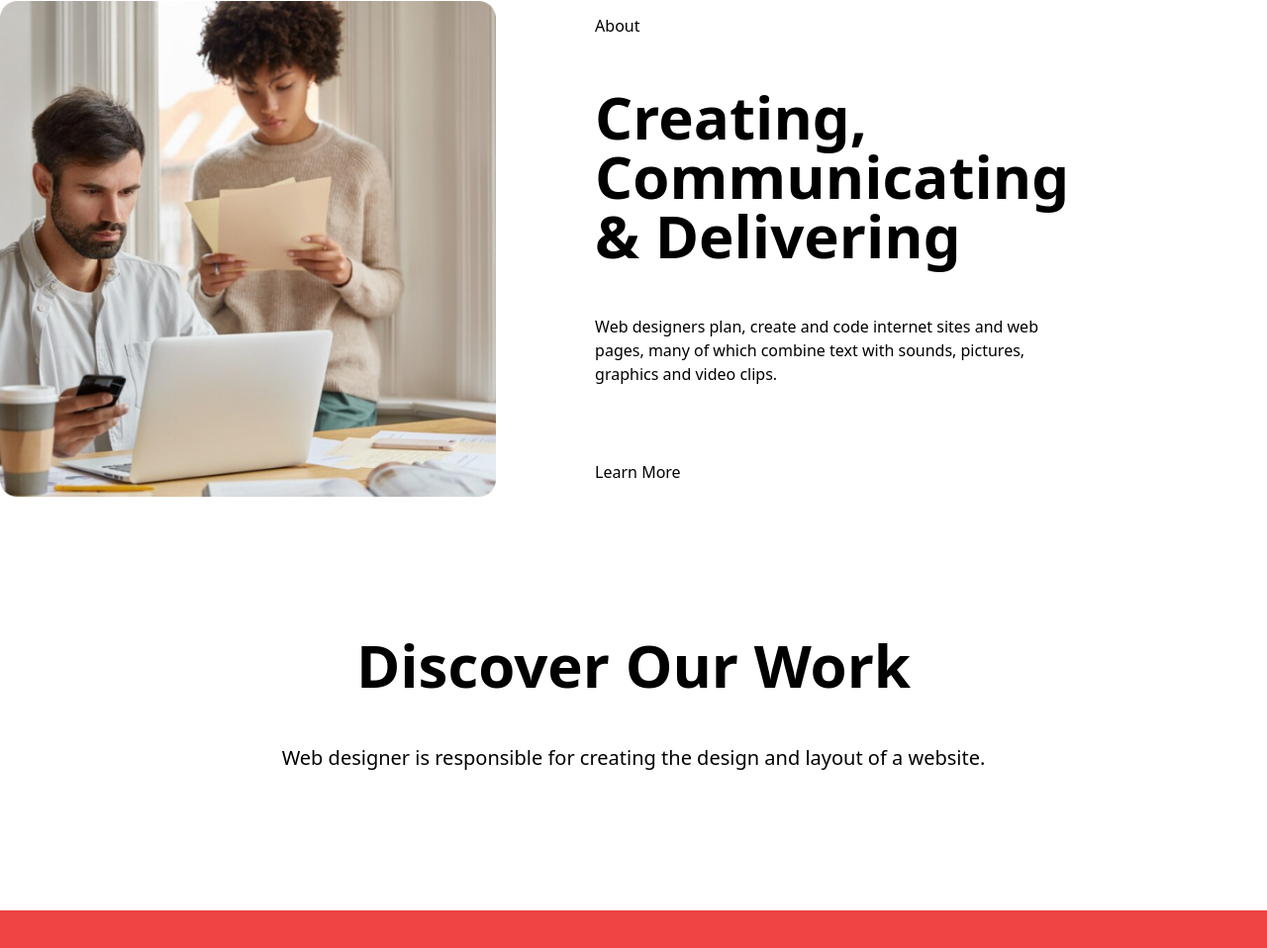
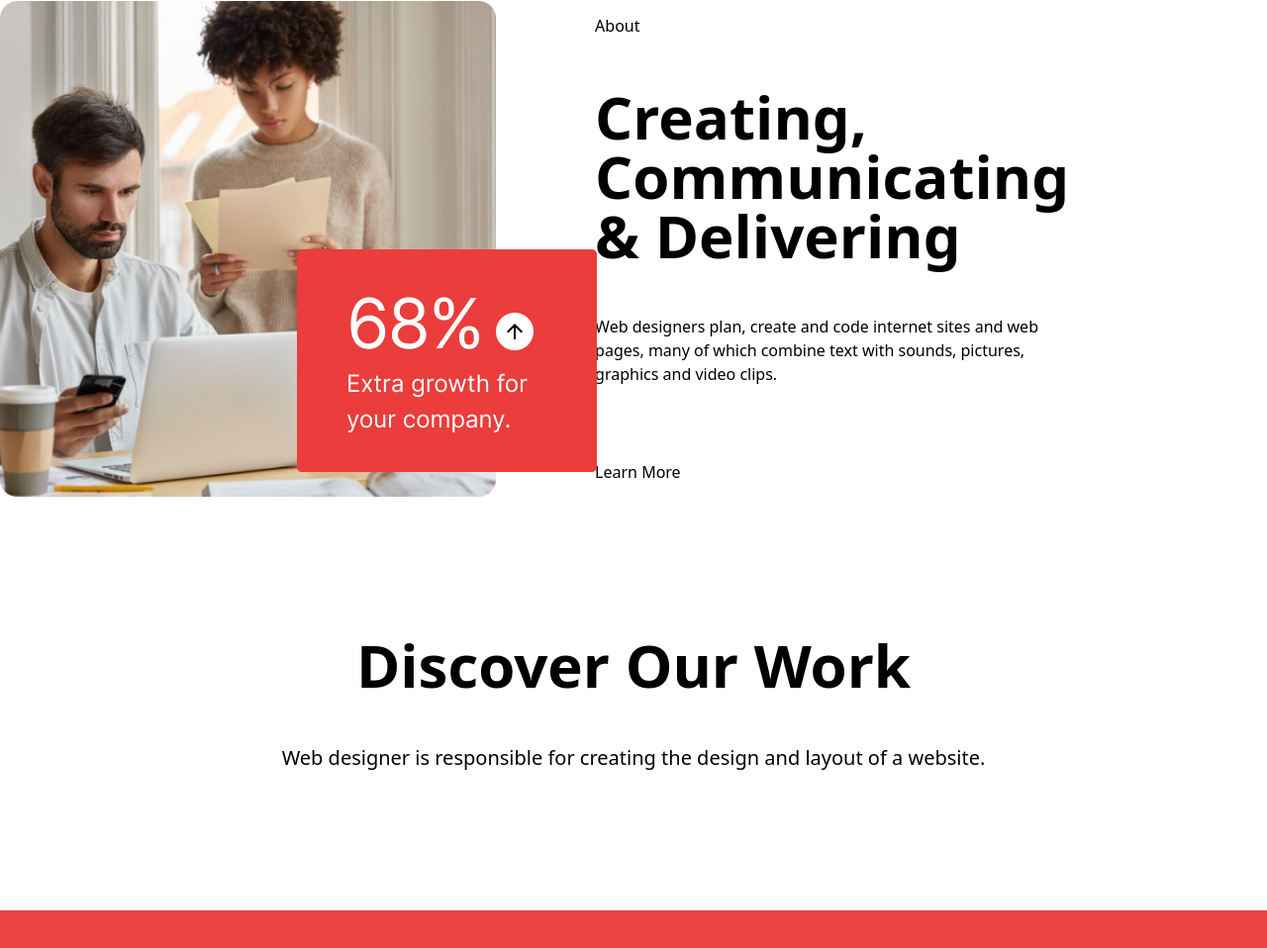
Before and after one commit to oma0605/project-html, a plain HTML site: page index.html in a window 1280 px wide. Shown: the part 1411-2369 px from the top of the page at 99% size. Drawn offline with nearby package versions, Linux system fonts and the light colour scheme.

Commit message:
section creating

```diff
--- a/index.html
+++ b/index.html
@@ -96,7 +96,7 @@
           <div class="cre-photo">
             <img src="./image/Bitmap.png" alt="" />
             <img
-              class="absolute mt-[-300px] o right-[1450px]"
+              class="absolute mt-[-250px] mx-[300px]"
               src="./image/Group 285.png"
               alt=""
             />
```
